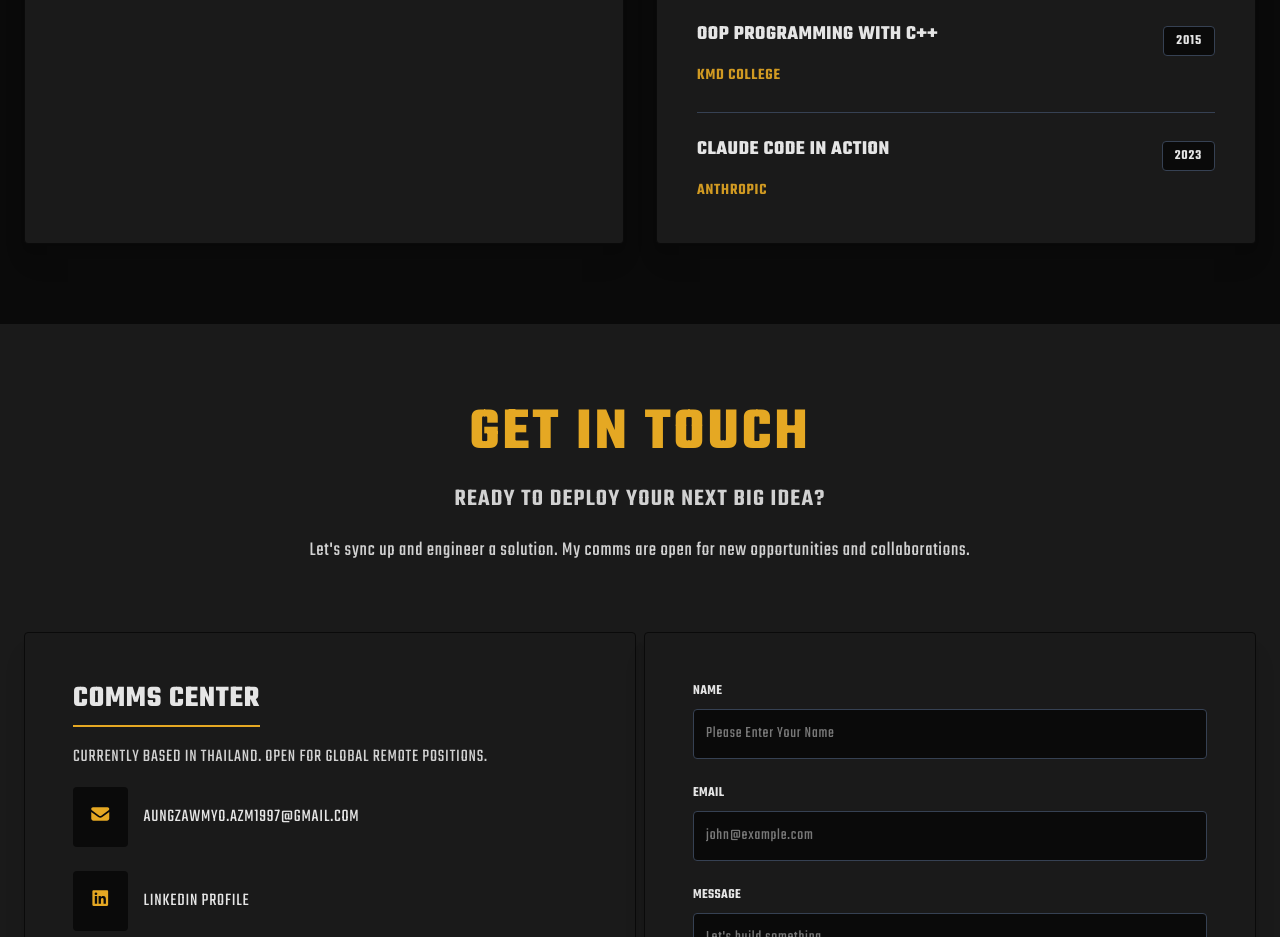
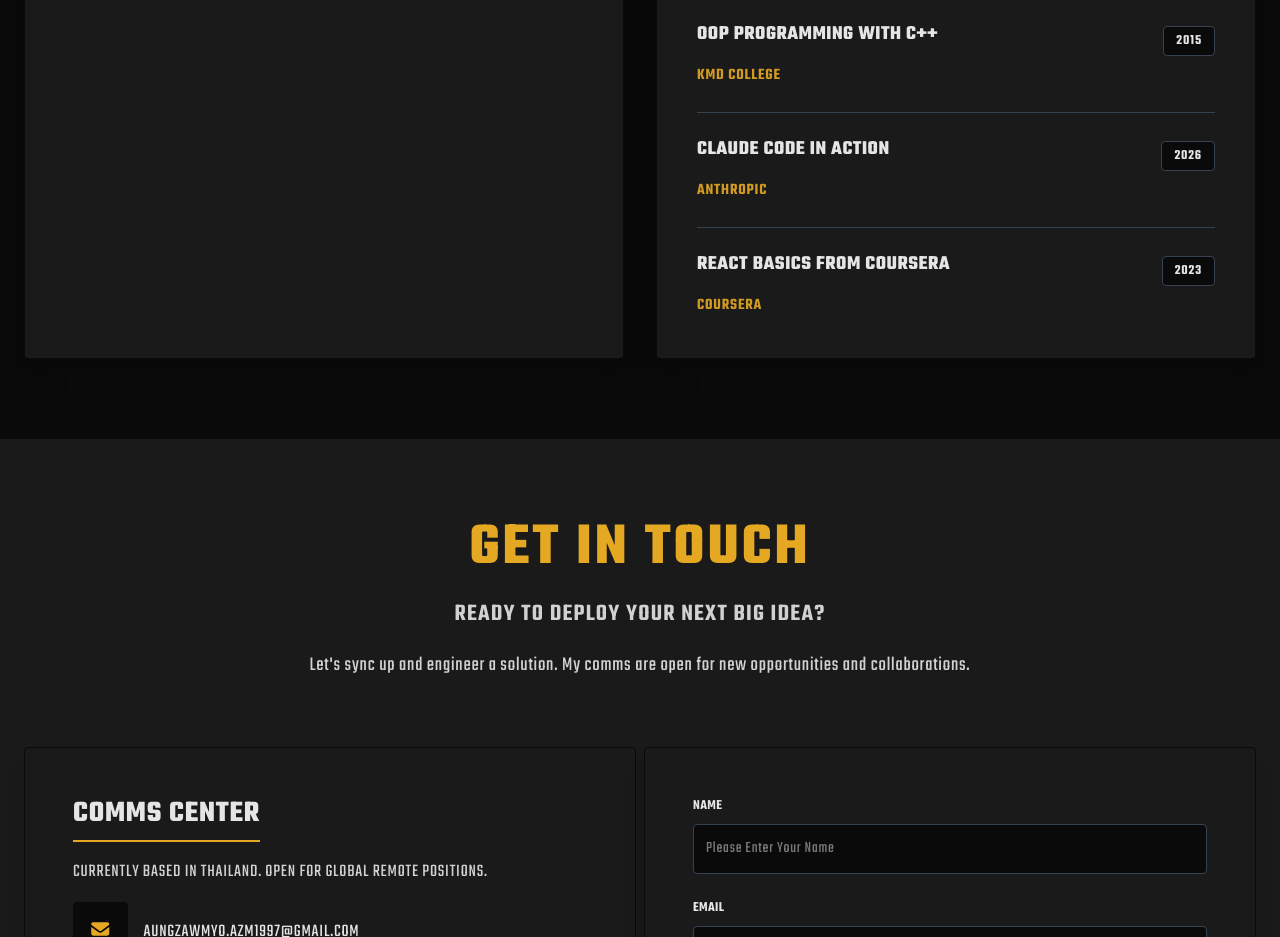
Before and after one commit to AungZawMyo97/portfolio_updated_version, a React (Vite) app: page / in a window 1280 px wide. Shown: the part 5220-6157 px from the top of the page. Built offline with nearby package versions, Linux system fonts and the light colour scheme.

Commit message:
update: add new certificate

```diff
--- a/src/components/Education.tsx
+++ b/src/components/Education.tsx
@@ -27,6 +27,13 @@ const certificationsData = [
     title: "Claude Code in Action",
     issuer: "Anthropic",
     link: "https://verify.skilljar.com/c/igxjqznfkbw4",
+    date: "2026",
+  },
+  {
+    id: 4,
+    title: "React Basics From Coursera",
+    issuer: "Coursera",
+    link: "https://www.coursera.org/account/accomplishments/verify/8L9AGQW4GSV7",
     date: "2023",
   },
 ];
```
